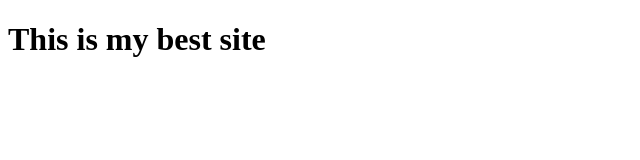
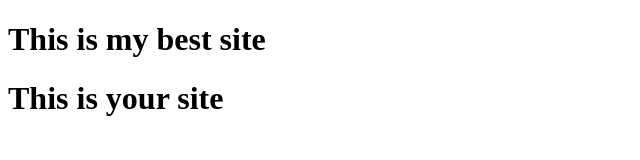
Before and after one commit to LenaWhite/lenawhite.github.io, a plain HTML site: page index.html in a window 1280 px wide. Shown: the whole page, without its empty margins (0-640 px from the left). Drawn offline with Linux system fonts and the light colour scheme.

Commit message:
New version

```diff
--- a/index.html
+++ b/index.html
@@ -6,6 +6,6 @@
 <body>
 
 <h1>This is my best site</h1>
-
+<h1>This is your site</h1>
 </body>
 </html>
```
